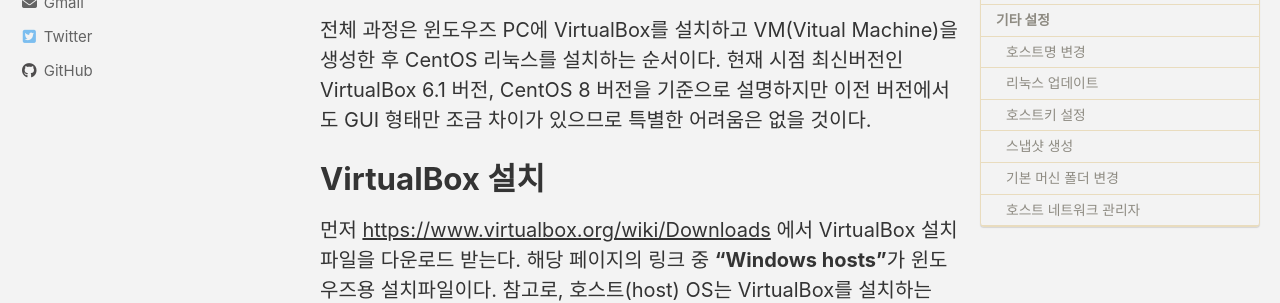
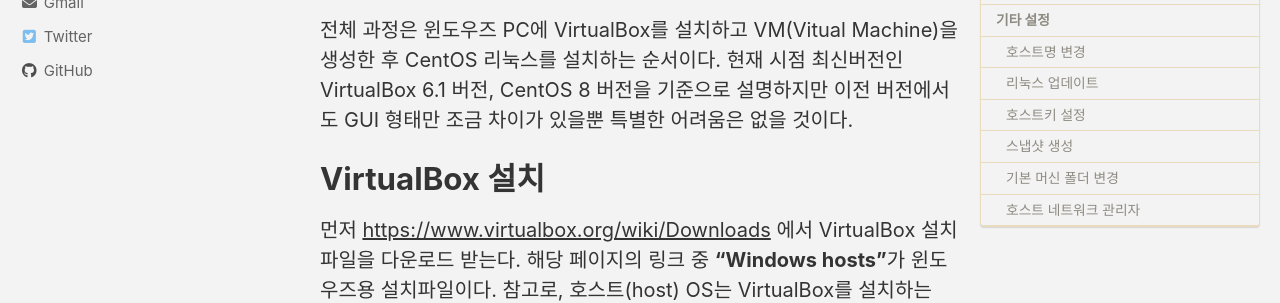
Before and after one commit to mrsoulware/mrsoulware.github.io, a Jekyll site: the page built from _posts/2020/2020-04-24-vbox-centos.md, in a window 1280 px wide and 900 px high. Shown: the part 343-646 px from the top of the window. Built offline with Jekyll 4.4.1, drawn with Linux system fonts in a browser that asks for light colours; cached includes are drawn as plain includes; nearby versions of some CDN libraries.

Commit message:
update post

```diff
--- a/_posts/2020/2020-04-24-vbox-centos.md
+++ b/_posts/2020/2020-04-24-vbox-centos.md
@@ -11,7 +11,7 @@
 다양한 설치 방법과 구성이 있을 수 있는데, 이 포스트에서는 실제 업계에서 사용하는 RHEL(레드햇 엔터프라이즈 리눅스)과 동일한 CentOS에서 서버 프로그래밍을 하기 적합한 환경구성을 기준으로 삼았다.
 
 전체 과정은 윈도우즈 PC에 VirtualBox를 설치하고 VM(Vitual Machine)을 생성한 후 CentOS 리눅스를 설치하는 순서이다.
-현재 시점 최신버전인 VirtualBox 6.1 버전, CentOS 8 버전을 기준으로 설명하지만 이전 버전에서도 GUI 형태만 조금 차이가 있으므로 특별한 어려움은 없을 것이다.
+현재 시점 최신버전인 VirtualBox 6.1 버전, CentOS 8 버전을 기준으로 설명하지만 이전 버전에서도 GUI 형태만 조금 차이가 있을뿐 특별한 어려움은 없을 것이다.
 
 # VirtualBox 설치
 
```
